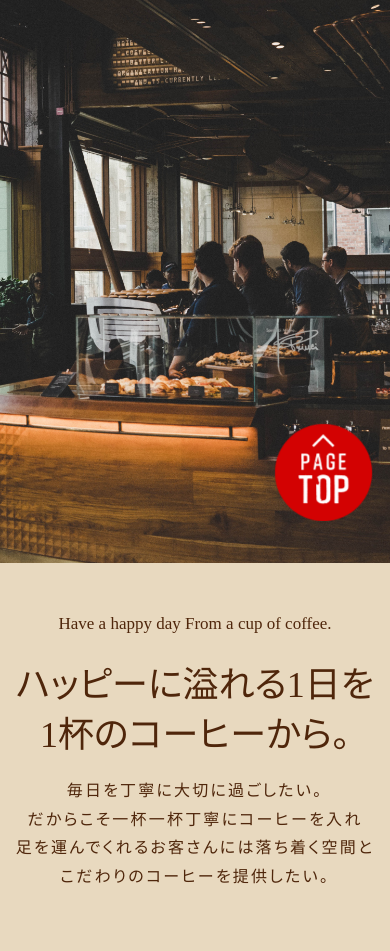
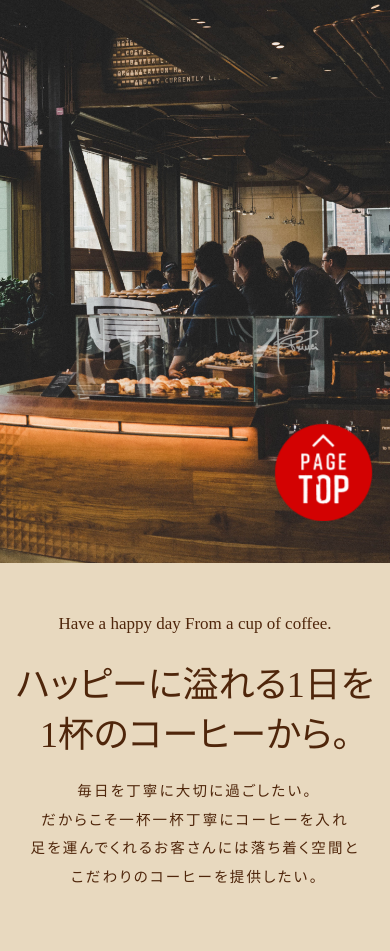
Before and after one commit to TAO-fff/work4-design_cafe, a plain HTML site: page work4_designcafe/index.html in a window 390 px wide. Shown: the part 113-1064 px from the top of the page. Drawn offline with nearby package versions, Linux system fonts and the light colour scheme.

Commit message:
sp追加

```diff
--- a/work4_designcafe/css/style.css
+++ b/work4_designcafe/css/style.css
@@ -208,7 +208,7 @@
 
   .sub-text-en {
     font-size: 17px;
-    padding: 50px 10% 30px 10%;
+    padding: 50px 10px 30px 10px;
     line-height: 1.29;
     text-align: center;
   }
@@ -230,11 +230,13 @@
     font-size: 16px;
     line-height: 1.8;
     letter-spacing: 2.2px;
-    width: 360px;
+    width: 350px;
   }
 
   .sub-text-ja span {
     display: inline-block;
+    font-size: 14.5px;
+    padding: 0 10px;
   }
 }
 
@@ -270,7 +272,7 @@
   max-width: 1000px;
 }
 
-/* about以外 title */
+/* about以外 section-title */
 .section-title {
   height: 78px;
   text-align: center;
@@ -279,6 +281,7 @@
 .section-title img {
   height: inherit;
 }
+/* ～776px about以外 section-title */
 
 @media screen and (max-width: 767px) {
   .container {
```
